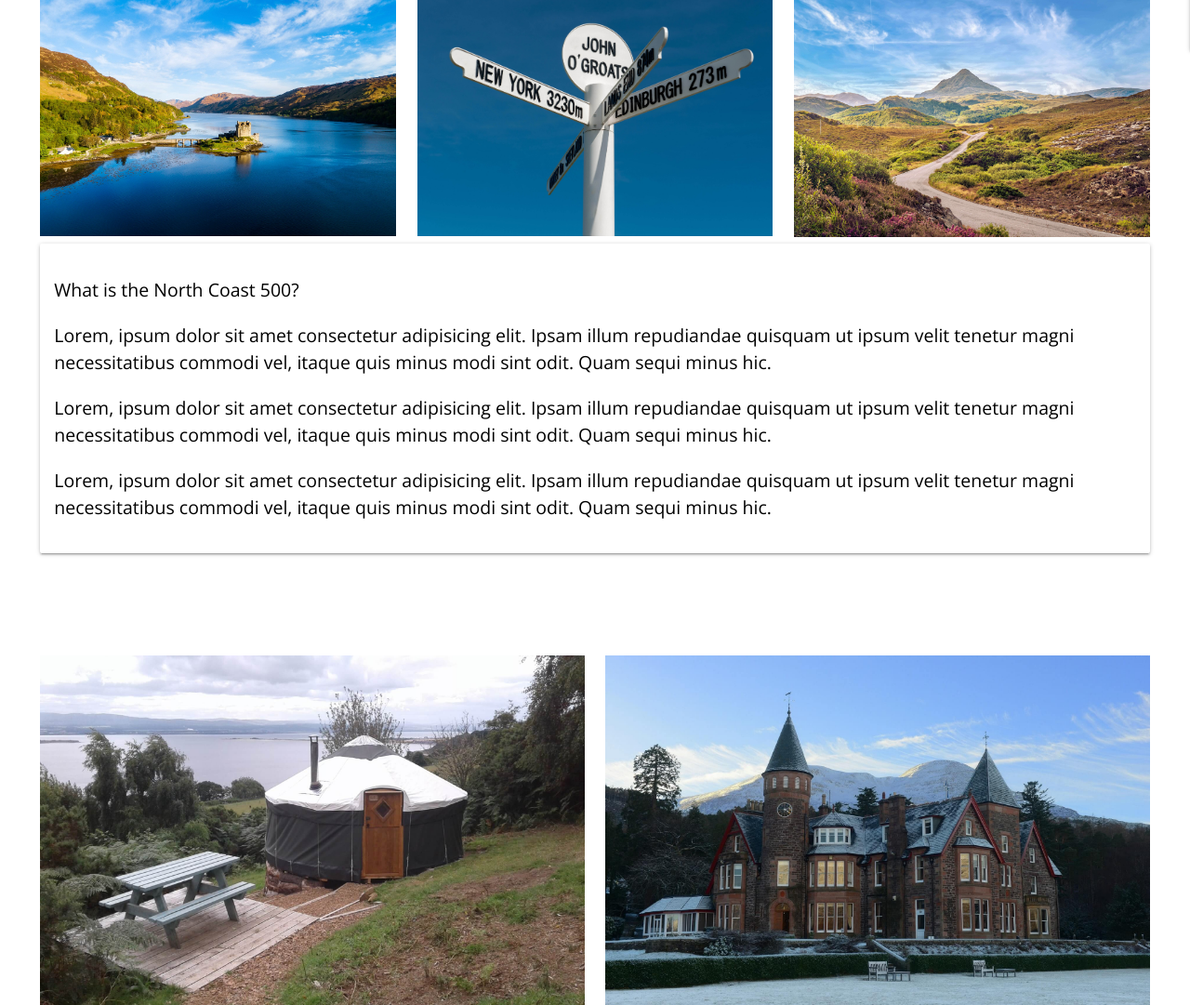
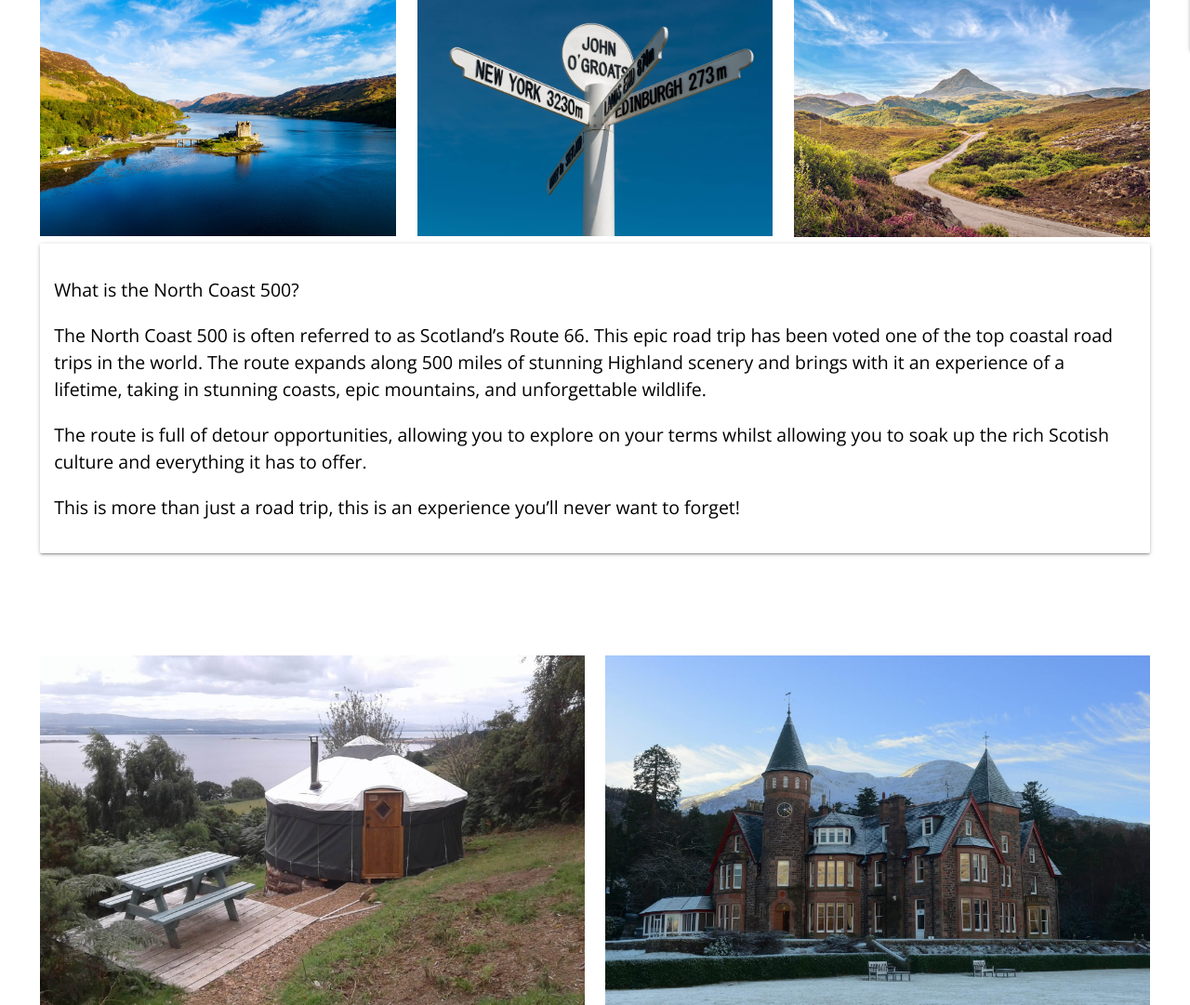
Before and after one commit to scotty-james/Milestone-Project-3--North-Coast-500, a Flask app: page / in a window 1280 px wide. Shown: the part 806-1887 px from the top of the page at 93% size. Run offline with Flask 2, Linux system fonts and the light colour scheme; some libraries are stand-ins or nearby versions.

Commit message:
Add content to index.html

```diff
--- a/templates/index.html
+++ b/templates/index.html
@@ -16,11 +16,11 @@
       alt="Image of xxx"
     />
     <div class="hero-image-text center-align">
-      <h1>Dive straight in and read reviews from those who have explored the path</h1>
+      <h1>Discovery Scotland’s Ultimate Road Trip directly from people who have travelled it.</h1>
       <a
         href="{{ url_for('get_posts') }}"
         class="btn"
-        >Read Reviews</a
+        >Read Traveller Reviews</a
       >
     </div>
   </div>
@@ -32,8 +32,8 @@
 
   <!-- Side Image - bottom -->
   <aside class="col m4 s6 side-image-btm">
-      <img class="responsive-img" src="{{ url_for('static', filename='images/nc50020.jpg') }}" alt="Image of xxx"/>
-  </aside>
+    <img class="responsive-img" src="{{ url_for('static', filename='images/nc50020.jpg') }}" alt="Image of xxx"/>
+</aside>
   </section>
 
   <section class="center-align">
@@ -58,14 +58,13 @@
             <div class="card-panel">
               <span class="black-text">
                 <p>What is the North Coast 500?</p>
-                <p>Lorem, ipsum dolor sit amet consectetur adipisicing elit. Ipsam illum repudiandae quisquam ut ipsum velit tenetur
-                  magni necessitatibus commodi vel, itaque quis minus modi sint odit. Quam sequi minus hic.
+                <p>The North Coast 500 is often referred to as Scotland’s Route 66. This epic road trip has been voted one of the top coastal road trips in the world.
+                  The route expands along 500 miles of stunning Highland scenery and brings with it an experience of a lifetime, taking in stunning coasts,
+                  epic mountains, and unforgettable wildlife.
                 </p>
-                <p>Lorem, ipsum dolor sit amet consectetur adipisicing elit. Ipsam illum repudiandae quisquam ut ipsum velit tenetur
-                  magni necessitatibus commodi vel, itaque quis minus modi sint odit. Quam sequi minus hic.
-                </p>
-                <p>Lorem, ipsum dolor sit amet consectetur adipisicing elit. Ipsam illum repudiandae quisquam ut ipsum velit tenetur
-                  magni necessitatibus commodi vel, itaque quis minus modi sint odit. Quam sequi minus hic.
+                <p>The route is full of detour opportunities, allowing you to explore on your terms whilst allowing you to soak up the rich Scotish culture
+                  and everything it has to offer. </p>
+                <p>This is more than just a road trip, this is an experience you’ll never want to forget!
                 </p>
               </span>
             </div>
```
